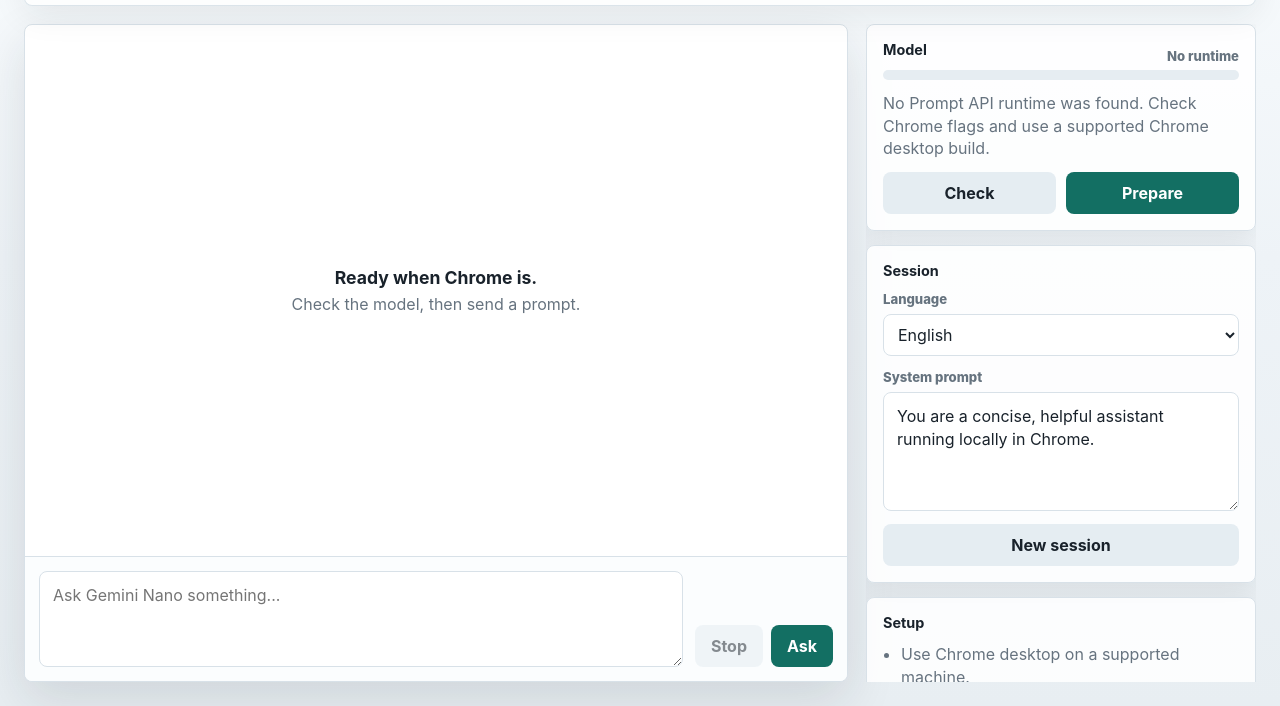
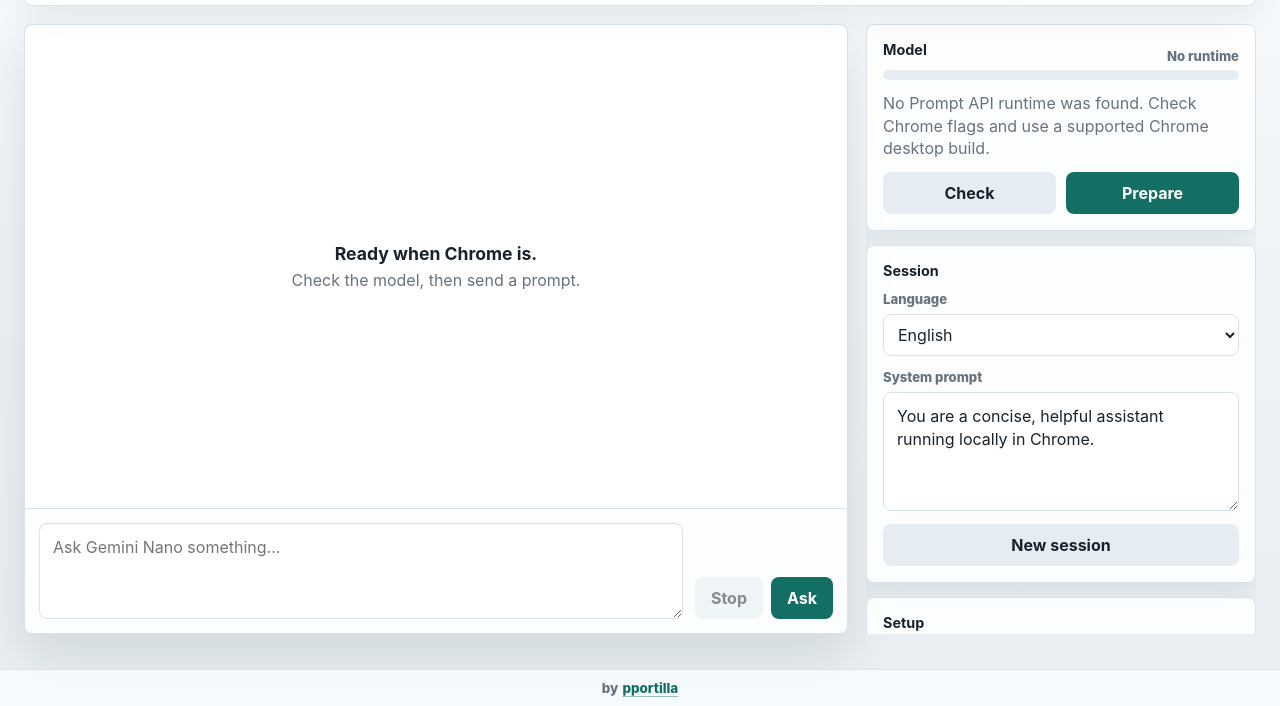
Before and after one commit to pportilla/chrome-nano-test, a website: page index.html in a window 1280 px wide. Shown: the part 94-800 px from the top of the page. Drawn offline with Linux system fonts and the light colour scheme.

Commit message:
Add fixed site credit footer

```diff
--- a/index.html
+++ b/index.html
@@ -100,6 +100,10 @@
       </section>
     </main>
 
+    <footer class="site-credit" aria-label="Site credit">
+      by <a href="https://github.com/pportilla" target="_blank" rel="noreferrer">pportilla</a>
+    </footer>
+
     <script src="./app.js" type="module"></script>
   </body>
 </html>
--- a/styles.css
+++ b/styles.css
@@ -86,10 +86,37 @@
   height: 100dvh;
   min-height: 0;
   margin: 0 auto;
-  padding: 24px;
+  padding: 24px 24px 72px;
   display: grid;
   grid-template-rows: auto 1fr;
   gap: 18px;
+}
+
+.site-credit {
+  position: fixed;
+  inset-inline: 0;
+  bottom: 0;
+  z-index: 20;
+  display: flex;
+  justify-content: center;
+  gap: 4px;
+  padding: 10px 14px calc(10px + env(safe-area-inset-bottom));
+  color: var(--muted);
+  background: rgba(248, 251, 253, 0.9);
+  border-top: 1px solid rgba(216, 225, 232, 0.92);
+  font-size: 0.84rem;
+  font-weight: 800;
+  backdrop-filter: blur(14px);
+}
+
+.site-credit a {
+  color: var(--primary);
+  text-decoration-color: rgba(19, 111, 99, 0.42);
+  text-underline-offset: 3px;
+}
+
+.site-credit a:hover {
+  color: var(--primary-strong);
 }
 
 .topbar {
@@ -419,7 +446,7 @@
   .app-shell {
     height: auto;
     min-height: 100vh;
-    padding: 14px;
+    padding: 14px 14px 72px;
   }
 
   .topbar,
@@ -452,7 +479,7 @@
 
 @media (max-width: 560px) {
   .app-shell {
-    padding: 10px;
+    padding: 10px 10px 68px;
     gap: 10px;
   }
 
```
